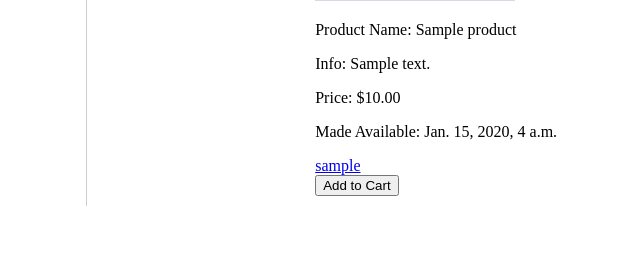
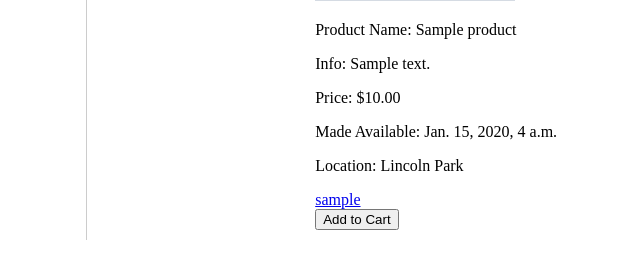
Before and after one commit to DePaul-CSC-394-401/final-project-team-1, a Django app: page /explore/ in a window 1280 px wide. Shown: the part 296-576 px from the top of the page, without its empty margins (193-833 px from the left). Run offline with Django 5.2, Linux system fonts and the light colour scheme; tables that the repository leaves empty hold one stand-in row (values such as "Sample post"); grey boxes marked "Sample" are stand-in pictures.

Commit message:
Added location to listing card

```diff
--- a/depaul_market/templates/explore.html
+++ b/depaul_market/templates/explore.html
@@ -62,6 +62,7 @@
                 <p>Info: {{ product.description }}</p>
                 <p>Price: ${{ product.price }}</p>
                 <p>Made Available: {{ product.made_available }}</p>
+                <p>Location: {{product.user.profile.get_campus_display}}</p>
 
                 <!-- Link to the user's profile with all their listings -->
                 <a href="{% url 'user_listings' product.user.id %}" > {{ product.user.username }} </a>
```
